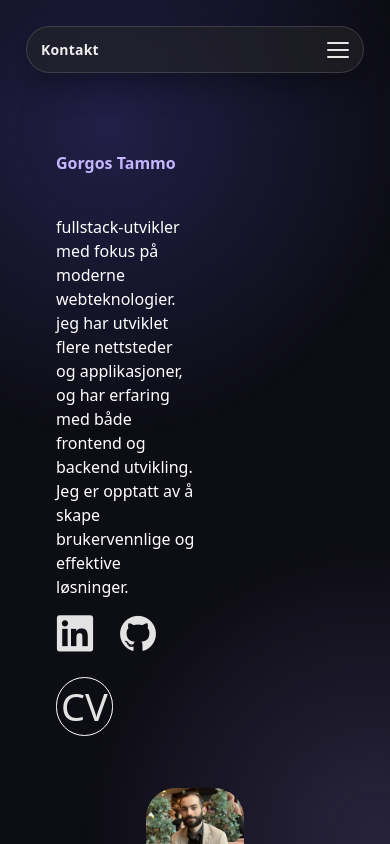
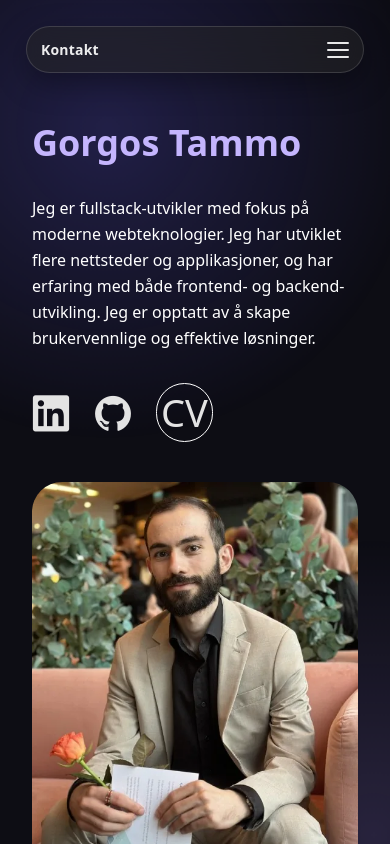
Before and after one commit to Gorgostammos/portfolio, a React (Vite) app: page / in a window 390 px wide. Shown: the top 844 px of the page. Built offline with nearby package versions, Linux system fonts and the light colour scheme.

Commit message:
fiks jeg fikset på mobil visingen

```diff
--- a/src/App.jsx
+++ b/src/App.jsx
@@ -35,25 +35,25 @@ function App() {
 
       <main className="site-main flex flex-col flex-1 w-full min-w-0 gap-15 md:gap-28 px-4 text-center md:px-8 lg:px-12">
         {/*intro*/}
-        <section
-          className="flex w-full max-w-full mx-auto flex-col mt-2 mb-16 md:mb-24 scroll-mt-25 "
-          id="intro"
-        >
-          <section className="flex flex-col m-10 lg:flex-row max-w-full self-center items-center justify-center gap-8 lg:gap-10 w-full">
-            <div className="flex flex-col w-full min-w-0 lg:flex-1 gap-10  justify-start rounded-[40px] px-10 py-6 text-left max-[768px]:px-6 max-[768px]:py-5">
-              <h1 className="jeg font-bold text-heading m-0 md:text-[1rem] lg:text-[7rem]">
+        <section id="intro" className="mx-auto w-full max-w-6xl scroll-mt-25">
+          <div className="flex w-full flex-col items-center gap-10 lg:flex-row lg:gap-12 py-10 lg:py-20">
+            {/* VENSTRE SIDE - TEKST */}
+            <div className="flex w-full min-w-0 flex-col gap-8 text-left lg:flex-[2]">
+              {/* Navn */}
+              <h1 className="m-0 text-4xl font-bold text-heading sm:text-5xl lg:text-6xl xl:text-7xl">
                 Gorgos Tammo
               </h1>
 
-              <section className="divider flex flex-col gap-10 text-primary-text w-1/2">
-                <p>
-                  fullstack-utvikler med fokus på moderne webteknologier. jeg
-                  har utviklet flere nettsteder og applikasjoner, og har
-                  erfaring med både frontend og backend utvikling. Jeg er
-                  opptatt av å skape brukervennlige og effektive løsninger.
+              {/* Beskrivelse */}
+              <p className="max-w-2xl text-base leading-relaxed text-primary-text">
+                Jeg er fullstack-utvikler med fokus på moderne webteknologier.
+                Jeg har utviklet flere nettsteder og applikasjoner, og har
+                erfaring med både frontend- og backend-utvikling. Jeg er opptatt
+                av å skape brukervennlige og effektive løsninger.
               </p>
 
-                <div className="social-icons flex flex-wrap gap-10 self-start">
+              {/* SOSIALE IKONER */}
+              <div className="flex flex-wrap items-center gap-6 sm:gap-10">
                 <a
                   className="icon-link"
                   href="https://www.linkedin.com/in/gorgos-tammo-8b2286230/"
@@ -82,16 +82,17 @@ function App() {
                   CV
                 </a>
               </div>
-              </section>
             </div>
-            <div className="bilde max-w-3/10 ">
+
+            {/* HØYRE SIDE - PROFILBILDE */}
+            <div className="flex w-full min-w-0 justify-center lg:flex-[1] lg:justify-end">
               <img
                 src="/profile.webp"
                 alt="Profilbilde"
-                className="block h-auto w-full max-w-100 lg:max-w-96 rounded-card lg:rounded-[30px_15px]"
+                className="block h-auto w-full max-w-80 rounded-card lg:rounded-[30px_15px]"
               />
             </div>
-          </section>
+          </div>
         </section>
 
         {/* Om meg */}
@@ -241,8 +242,7 @@ function App() {
         </section>
 
         {/* ERFARING */}
-        <CareerTimeline
-        />
+        <CareerTimeline />
 
         {/* FERDIGHETER */}
         <section
```
Lines whose indentation alone changed are shown as unchanged.
